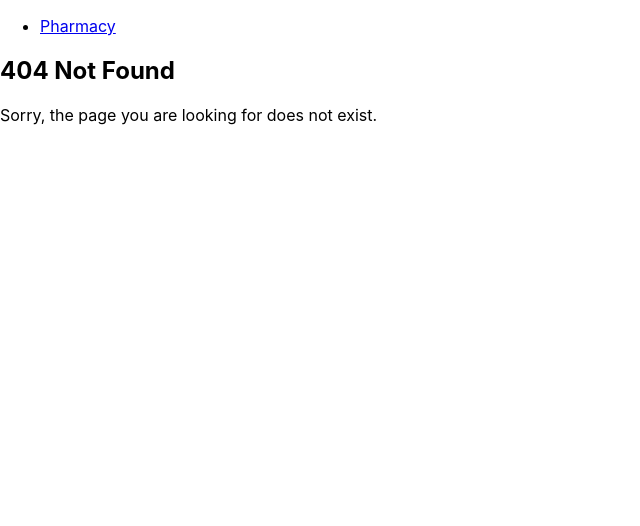
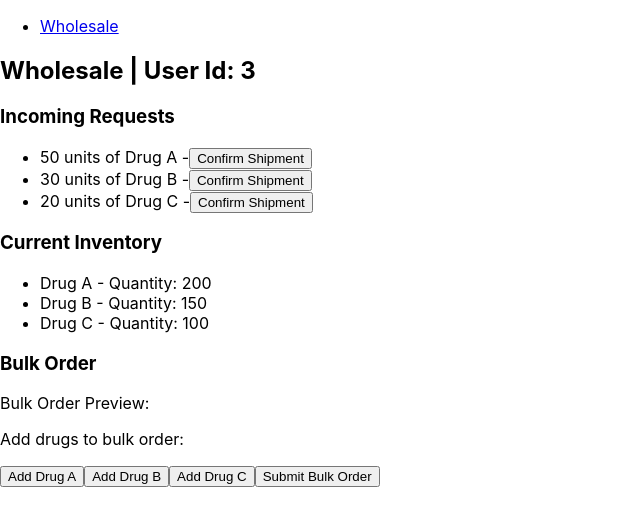
Before and after one commit to tbjag/supplyblockchain, a React (Create React App) app in the folder code/: page /wholesale in a window 1280 px wide. Before the commit this address led to /not-found. Shown: the top 526 px of the page, without its empty margins (0-640 px from the left). Built offline with nearby package versions, Linux system fonts and the light colour scheme.

Commit message:
wholesale on deez

```diff
--- a/code/src/components/Pharmacy.js
+++ b/code/src/components/Pharmacy.js
@@ -34,8 +34,12 @@ const Pharmacy = () => {
     amount: 0,
     drug: '',
     price: 0,
-    discountCode: ''
+    discountCode: '',
+    wholesaleId: '' // New field for wholesale ID
   });
+
+  // Wholesale ID list
+  const wholesaleIds = ['wd1', 'wd2', 'wd3'];
 
   // Function to handle order form submission
   const handleOrderSubmit = (e) => {
@@ -56,7 +60,7 @@ const Pharmacy = () => {
             <ul>
               {drug.coveragePlans.map((plan, index) => (
                 <li key={index}>
-                  Coverage Plan: {plan.plan} - Discount: {plan.discountRate}% - Discount Code: {plan.discountCode}
+                  Coverage Plan: {plan.plan} - Discount: {plan.discountRate} - Discount Code: {plan.discountCode}
                 </li>
               ))}
             </ul>
@@ -108,6 +112,21 @@ const Pharmacy = () => {
           />
         </label>
         <br />
+        <label>
+          Wholesale ID:
+          <select
+            value={orderForm.wholesaleId}
+            onChange={e => setOrderForm({ ...orderForm, wholesaleId: e.target.value })}
+          >
+            <option value="">Select Wholesale ID</option>
+            {wholesaleIds.map(id => (
+              <option key={id} value={id}>
+                {id}
+              </option>
+            ))}
+          </select>
+        </label>
+        <br />
         <button type="submit">Order</button>
       </form>
     </div>
--- a/code/src/components/Wholesale.js
+++ b/code/src/components/Wholesale.js
@@ -12,10 +12,26 @@ const Wholesale = () => {
   // Fake list of bulk orders to the manufacturer
   const [bulkOrders, setBulkOrders] = useState([]);
 
+  // Fake inventory of drugs
+  const [inventory, setInventory] = useState([
+    { id: 1, name: 'Drug A', quantity: 200 },
+    { id: 2, name: 'Drug B', quantity: 150 },
+    { id: 3, name: 'Drug C', quantity: 100 }
+  ]);
+
   // Function to handle shipment confirmation
-  const handleConfirmShipment = (id) => {
+  const handleConfirmShipment = (id, amount) => {
     // Logic to confirm shipment, here we will remove the request from the list
     setIncomingRequests(incomingRequests.filter(request => request.id !== id));
+    // Update inventory by subtracting the shipped quantity
+    setInventory(prevInventory => {
+      return prevInventory.map(drug => {
+        if (drug.id === id) {
+          return { ...drug, quantity: drug.quantity - amount };
+        }
+        return drug;
+      });
+    });
   };
 
   // Function to handle bulk order submission
@@ -41,7 +57,18 @@ const Wholesale = () => {
           {incomingRequests.map(request => (
             <li key={request.id}>
               {request.amount} units of {request.drug} -
-              <button onClick={() => handleConfirmShipment(request.id)}>Confirm Shipment</button>
+              <button onClick={() => handleConfirmShipment(request.id, request.amount)}>Confirm Shipment</button>
+            </li>
+          ))}
+        </ul>
+      </div>
+
+      <div>
+        <h3>Current Inventory</h3>
+        <ul>
+          {inventory.map(drug => (
+            <li key={drug.id}>
+              {drug.name} - Quantity: {drug.quantity}
             </li>
           ))}
         </ul>
@@ -49,6 +76,12 @@ const Wholesale = () => {
 
       <div>
         <h3>Bulk Order</h3>
+        <p>Bulk Order Preview:</p>
+        <ul>
+          {bulkOrders.map((order, index) => (
+            <li key={index}>{order.amount} units of {order.drug}</li>
+          ))}
+        </ul>
         <p>Add drugs to bulk order:</p>
         <button onClick={() => handleAddBulkOrder('Drug A', 100)}>Add Drug A</button>
         <button onClick={() => handleAddBulkOrder('Drug B', 200)}>Add Drug B</button>
--- a/code/src/config/config.json
+++ b/code/src/config/config.json
@@ -1,4 +1,4 @@
 {
-    "entity_type": "pharmacy",
+    "entity_type": "wholesale",
     "id": 3
 }
```
